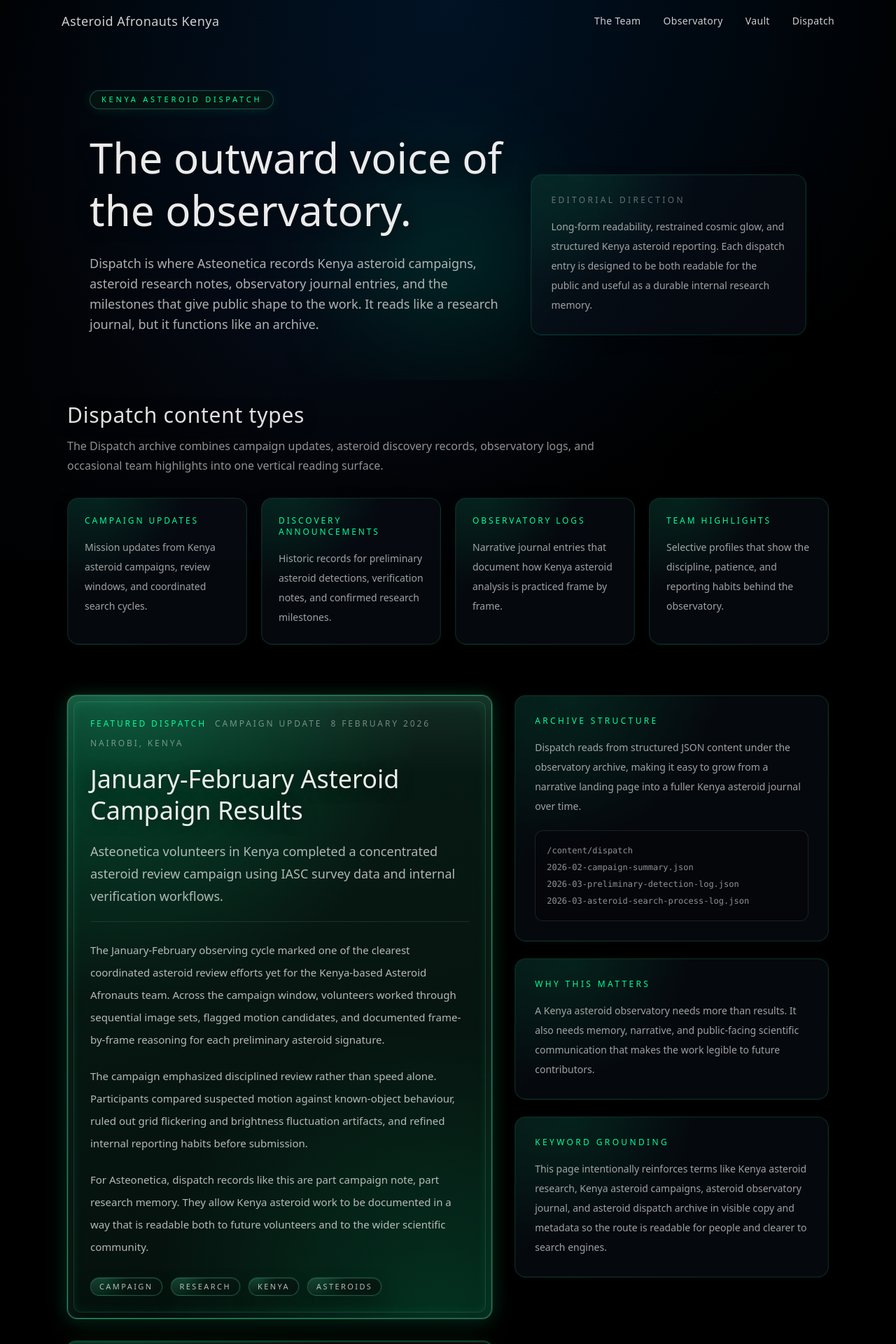
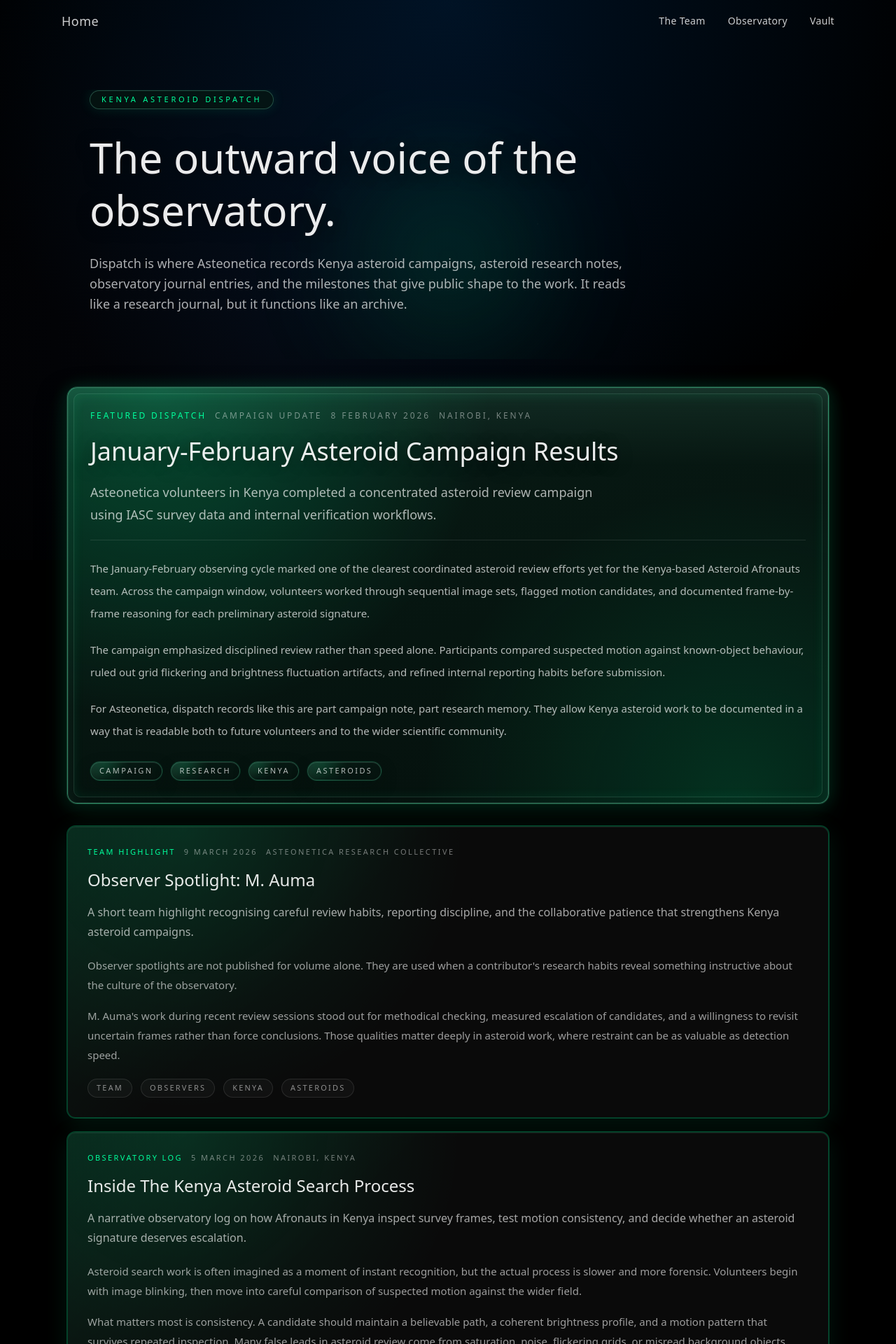
Before and after one commit to circuit682/asteonetica, a Next.js app: page /dispatch in a window 1280 px wide. Shown: the top 1920 px of the page at 70% size. Built offline with nearby package versions, Linux system fonts and the light colour scheme.

Commit message:
feat: refactor Navbar component for dynamic navigation items and improve brand label handling

```diff
--- a/components/DispatchJournal.tsx
+++ b/components/DispatchJournal.tsx
@@ -34,25 +34,6 @@ export default function DispatchJournal({ entries }: { entries: DispatchEntry[]
     ? entries.filter((entry) => entry.slug !== featuredEntry.slug)
     : entries;
 
-  const dispatchTypes = [
-    {
-      label: "Campaign Updates",
-      text: "Mission updates from Kenya asteroid campaigns, review windows, and coordinated search cycles.",
-    },
-    {
-      label: "Discovery Announcements",
-      text: "Historic records for preliminary asteroid detections, verification notes, and confirmed research milestones.",
-    },
-    {
-      label: "Observatory Logs",
-      text: "Narrative journal entries that document how Kenya asteroid analysis is practiced frame by frame.",
-    },
-    {
-      label: "Team Highlights",
-      text: "Selective profiles that show the discipline, patience, and reporting habits behind the observatory.",
-    },
-  ];
-
   return (
     <main className="min-h-screen text-white pt-28 md:pt-32">
       <section className="relative overflow-hidden px-6 pb-16 md:px-12 lg:px-24">
@@ -70,8 +51,7 @@ export default function DispatchJournal({ entries }: { entries: DispatchEntry[]
             Kenya Asteroid Dispatch
           </span>
 
-          <div className="mt-8 grid gap-10 lg:grid-cols-[1.2fr_0.8fr] lg:items-end">
-            <div className="space-y-6">
+          <div className="mt-8 space-y-6">
             <h1 className="text-4xl font-extralight leading-tight text-white/92 md:text-6xl">
               The outward voice of the observatory.
             </h1>
@@ -81,56 +61,11 @@ export default function DispatchJournal({ entries }: { entries: DispatchEntry[]
               It reads like a research journal, but it functions like an archive.
             </p>
           </div>
-
-            <div className="dashboard-card-soft rounded-2xl p-6 md:p-7">
-              <p className="text-xs uppercase tracking-[0.28em] text-white/38">Editorial Direction</p>
-              <p className="mt-4 text-sm leading-7 text-white/62">
-                Long-form readability, restrained cosmic glow, and structured Kenya asteroid reporting.
-                Each dispatch entry is designed to be both readable for the public and useful as a durable
-                internal research memory.
-              </p>
-            </div>
-          </div>
         </motion.div>
       </section>
 
-      <section className="px-6 py-8 md:px-12 lg:px-24">
-        <div className="mx-auto max-w-6xl">
-          <motion.div
-            initial={{ opacity: 0, y: 20 }}
-            whileInView={{ opacity: 1, y: 0 }}
-            viewport={{ once: true }}
-            transition={{ duration: 0.6, ease: motionEase }}
-            className="mb-8"
-          >
-            <h2 className="text-2xl font-light tracking-wide text-white/88 md:text-3xl">Dispatch content types</h2>
-            <p className="mt-3 max-w-3xl text-sm leading-7 text-white/56 md:text-base">
-              The Dispatch archive combines campaign updates, asteroid discovery records, observatory logs,
-              and occasional team highlights into one vertical reading surface.
-            </p>
-          </motion.div>
-
-          <div className="grid gap-5 md:grid-cols-2 xl:grid-cols-4">
-            {dispatchTypes.map((item, index) => (
-              <motion.div
-                key={item.label}
-                initial={{ opacity: 0, y: 18 }}
-                whileInView={{ opacity: 1, y: 0 }}
-                viewport={{ once: true }}
-                transition={{ duration: 0.5, delay: index * 0.08, ease: motionEase }}
-                className="dashboard-card-soft rounded-2xl p-6"
-              >
-                <p className="text-xs uppercase tracking-[0.24em] text-[var(--radar-green)]">{item.label}</p>
-                <p className="mt-4 text-sm leading-7 text-white/62">{item.text}</p>
-              </motion.div>
-            ))}
-          </div>
-        </div>
-      </section>
-
       <section className="px-6 py-10 md:px-12 lg:px-24">
-        <div className="mx-auto grid max-w-6xl gap-8 lg:grid-cols-[1.15fr_0.85fr]">
-          <div className="space-y-8">
+        <div className="mx-auto max-w-6xl space-y-8">
             {featuredEntry && (
               <motion.article
                 initial={{ opacity: 0, y: 22 }}
@@ -208,46 +143,6 @@ export default function DispatchJournal({ entries }: { entries: DispatchEntry[]
               ))}
             </div>
         </div>
-
-          <motion.aside
-            initial={{ opacity: 0, x: 20 }}
-            whileInView={{ opacity: 1, x: 0 }}
-            viewport={{ once: true }}
-            transition={{ duration: 0.55, ease: motionEase }}
-            className="space-y-6"
-          >
-            <div className="dashboard-card-soft rounded-2xl p-6 md:p-7">
-              <p className="text-xs uppercase tracking-[0.28em] text-[var(--radar-green)]">Archive Structure</p>
-              <p className="mt-4 text-sm leading-7 text-white/62">
-                Dispatch reads from structured JSON content under the observatory archive, making it easy to
-                grow from a narrative landing page into a fuller Kenya asteroid journal over time.
-              </p>
-              <div className="mt-5 rounded-xl border border-white/10 bg-black/20 p-4 font-mono text-[12px] leading-6 text-white/55">
-                <p>/content/dispatch</p>
-                <p>2026-02-campaign-summary.json</p>
-                <p>2026-03-preliminary-detection-log.json</p>
-                <p>2026-03-asteroid-search-process-log.json</p>
-              </div>
-            </div>
-
-            <div className="dashboard-card-soft rounded-2xl p-6 md:p-7">
-              <p className="text-xs uppercase tracking-[0.28em] text-[var(--radar-green)]">Why this matters</p>
-              <p className="mt-4 text-sm leading-7 text-white/62">
-                A Kenya asteroid observatory needs more than results. It also needs memory, narrative,
-                and public-facing scientific communication that makes the work legible to future contributors.
-              </p>
-            </div>
-
-            <div className="dashboard-card-soft rounded-2xl p-6 md:p-7">
-              <p className="text-xs uppercase tracking-[0.28em] text-[var(--radar-green)]">Keyword Grounding</p>
-              <p className="mt-4 text-sm leading-7 text-white/62">
-                This page intentionally reinforces terms like Kenya asteroid research, Kenya asteroid campaigns,
-                asteroid observatory journal, and asteroid dispatch archive in visible copy and metadata so the
-                route is readable for people and clearer to search engines.
-              </p>
-            </div>
-          </motion.aside>
-        </div>
       </section>
 
       <FooterSection />
--- a/components/MissionControlConsole.tsx
+++ b/components/MissionControlConsole.tsx
@@ -98,6 +98,59 @@ function formatDispatchPreviewDate(date: string) {
   }).format(parsed);
 }
 
+function formatDispatchTypeLabel(type: DispatchEntryType) {
+  switch (type) {
+    case "campaign-update":
+      return "Campaign Update";
+    case "discovery-announcement":
+      return "Discovery Announcement";
+    case "observatory-log":
+      return "Observatory Log";
+    case "team-highlight":
+      return "Team Highlight";
+    default:
+      return "Dispatch Entry";
+  }
+}
+
+const dispatchSectionConfig: Record<
+  DispatchEntryType,
+  {
+    summaryPlaceholder: string;
+    contentPlaceholder: string;
+    previewPrompt: string;
+  }
+> = {
+  "campaign-update": {
+    summaryPlaceholder:
+      "Summarize the campaign cycle, review window, and core operational update for this campaign section.",
+    contentPlaceholder:
+      "Campaign section preview. Document search phases, review cadence, and team coordination milestones.",
+    previewPrompt: "Campaign section preview"
+  },
+  "discovery-announcement": {
+    summaryPlaceholder:
+      "Summarize the preliminary detection or confirmation and why this finding matters now.",
+    contentPlaceholder:
+      "Discovery section preview. Include object context, validation trail, and next verification actions.",
+    previewPrompt: "Discovery section preview"
+  },
+  "observatory-log": {
+    summaryPlaceholder:
+      "Summarize the observatory work session, methods used, and what changed in this log entry.",
+    contentPlaceholder:
+      "Observatory section preview. Capture the workflow narrative, frame analysis notes, and key decisions.",
+    previewPrompt: "Observatory section preview"
+  },
+  "team-highlight": {
+    summaryPlaceholder:
+      "Summarize the contributor focus and the specific work or discipline being highlighted.",
+    contentPlaceholder:
+      "Team section preview. Describe the person, practice, and measurable contribution to the mission.",
+    previewPrompt: "Team section preview"
+  }
+};
+
 export default function MissionControlConsole() {
   const router = useRouter();
   const [uploading, setUploading] = useState(false);
@@ -147,6 +200,16 @@ export default function MissionControlConsole() {
   const hasUnsavedDispatchChanges = useMemo(
     () => serializeDispatchForm(dispatchForm) !== dispatchBaseline,
     [dispatchBaseline, dispatchForm]
+  );
+
+  const activeDispatchSection = useMemo(
+    () => dispatchSectionConfig[dispatchForm.type],
+    [dispatchForm.type]
+  );
+
+  const dispatchTypeLabel = useMemo(
+    () => formatDispatchTypeLabel(dispatchForm.type),
+    [dispatchForm.type]
   );
 
   useEffect(() => {
@@ -511,8 +574,8 @@ export default function MissionControlConsole() {
       setNotice({
         type: "success",
         message: isEditing
-          ? `Dispatch entry updated in ${result.file}.`
-          : `Dispatch entry saved as ${result.file}.`
+          ? `${dispatchTypeLabel} updated in ${result.file}.`
+          : `${dispatchTypeLabel} published as ${result.file}.`
       });
 
       setLastDispatchImport({
@@ -901,23 +964,26 @@ export default function MissionControlConsole() {
           <p className="uppercase tracking-widest text-white/45">Publishing Notes</p>
           <p>Tags should be comma-separated, for example: campaign, kenya, asteroids.</p>
           <p>Use blank lines in the long-form content to create readable paragraphs on the Dispatch page.</p>
+          <p>Preview and publish are automatically synced to the selected section: {dispatchTypeLabel}.</p>
         </div>
 
         <div className="rounded-lg border border-[rgba(0,255,156,0.14)] bg-[rgba(0,255,156,0.04)] p-5 space-y-4">
           <div className="flex items-center justify-between gap-3">
             <div>
               <p className="text-xs uppercase tracking-widest text-[var(--radar-green)]">Live Preview</p>
-              <p className="mt-1 text-xs text-white/45">Preview how the entry reads before you publish or update it.</p>
+              <p className="mt-1 text-xs text-white/45">
+                {activeDispatchSection.previewPrompt} - adapts automatically while you edit.
+              </p>
             </div>
             <div className="rounded-full border border-white/10 bg-black/25 px-3 py-1 text-[11px] uppercase tracking-[0.2em] text-white/50">
-              {selectedDispatchSlug ? "Editing" : "Draft"}
+              {selectedDispatchSlug ? `Editing ${dispatchTypeLabel}` : `Draft ${dispatchTypeLabel}`}
             </div>
           </div>
 
           <div className="vault-emerald-tablet rounded-2xl p-6 md:p-7">
             <div className="space-y-4">
               <div className="flex flex-wrap items-center gap-3 text-[11px] uppercase tracking-[0.22em] text-white/44">
-                <span className="text-[var(--radar-green)]">{dispatchForm.type.replace(/-/g, " ")}</span>
+                <span className="text-[var(--radar-green)]">{dispatchTypeLabel}</span>
                 <span>{formatDispatchPreviewDate(dispatchForm.date)}</span>
                 <span>{dispatchForm.location || "Location not set"}</span>
                 <span>{dispatchForm.featured ? "Featured entry" : "Standard entry"}</span>
@@ -928,11 +994,11 @@ export default function MissionControlConsole() {
               </h3>
 
               <p className="text-sm md:text-base leading-7 text-white/68">
-                {dispatchForm.summary || "A short summary will appear here so you can judge readability before publishing."}
+                {dispatchForm.summary || activeDispatchSection.summaryPlaceholder}
               </p>
 
               <div className="border-t border-white/10 pt-5 space-y-4 text-sm md:text-[15px] leading-7 text-white/68">
-                {(dispatchForm.content || "Long-form dispatch content preview. Add paragraphs separated by blank lines to shape the journal layout.")
+                {(dispatchForm.content || activeDispatchSection.contentPlaceholder)
                   .split("\n\n")
                   .filter(Boolean)
                   .slice(0, 3)
@@ -965,8 +1031,8 @@ export default function MissionControlConsole() {
           className="px-6 py-3 bg-[var(--radar-green)]/20 border border-[var(--radar-green)] text-[var(--radar-green)] hover:bg-[var(--radar-green)]/30 rounded disabled:opacity-50"
         >
           {dispatchSaving
-            ? (selectedDispatchSlug ? "Updating Dispatch Entry..." : "Saving Dispatch Entry...")
-            : (selectedDispatchSlug ? "Update Dispatch Entry" : "Publish Dispatch Entry")}
+            ? (selectedDispatchSlug ? `Updating ${dispatchTypeLabel}...` : `Publishing ${dispatchTypeLabel}...`)
+            : (selectedDispatchSlug ? `Update ${dispatchTypeLabel}` : `Publish ${dispatchTypeLabel}`)}
         </button>
 
         {selectedDispatchSlug && (
--- a/components/Navbar.tsx
+++ b/components/Navbar.tsx
@@ -11,6 +11,14 @@ export default function Navbar() {
   const [scrolled, setScrolled] = useState(false);
   const [open, setOpen] = useState(false);
   const pathname = usePathname();
+  const brandLabel = pathname === "/" ? "Asteroid Afronauts Kenya" : "Home";
+  const navItems = [
+    { href: "/afronauts", label: "The Team" },
+    { href: "/observatory", label: "Observatory" },
+    { href: "/vault", label: "Vault" },
+    { href: "/dispatch", label: "Dispatch" },
+  ];
+  const visibleNavItems = navItems.filter((item) => item.href !== pathname);
 
   useEffect(() => {
     setOpen(false);
@@ -44,16 +52,17 @@ export default function Navbar() {
             href="/"
             className="text-lg tracking-wide font-light text-white/80 hover:text-[var(--radar-green)] transition duration-300"
           >
-            Asteroid Afronauts Kenya
+            {brandLabel}
           </Link>
         </motion.div>
 
         {/* Desktop Links */}
         <nav className="hidden md:flex gap-8">
-          <NavLink href="/afronauts">The Team</NavLink>
-          <NavLink href="/observatory">Observatory</NavLink>
-          <NavLink href="/vault">Vault</NavLink>
-          <NavLink href="/dispatch">Dispatch</NavLink>
+          {visibleNavItems.map((item) => (
+            <NavLink key={item.href} href={item.href}>
+              {item.label}
+            </NavLink>
+          ))}
         </nav>
 
         {/* Mobile Toggle */}
@@ -75,10 +84,11 @@ export default function Navbar() {
             transition={{ duration: 0.3 }}
             className="md:hidden px-6 pb-4 flex flex-col gap-4 text-sm tracking-wide dashboard-nav-panel"
           >
-            <NavLink href="/afronauts">The Team</NavLink>
-            <NavLink href="/observatory">Observatory</NavLink>
-            <NavLink href="/vault">Vault</NavLink>
-            <NavLink href="/dispatch">Dispatch</NavLink>
+            {visibleNavItems.map((item) => (
+              <NavLink key={item.href} href={item.href}>
+                {item.label}
+              </NavLink>
+            ))}
           </motion.div>
         )}
       </AnimatePresence>
```
Lines whose indentation alone changed are shown as unchanged.
